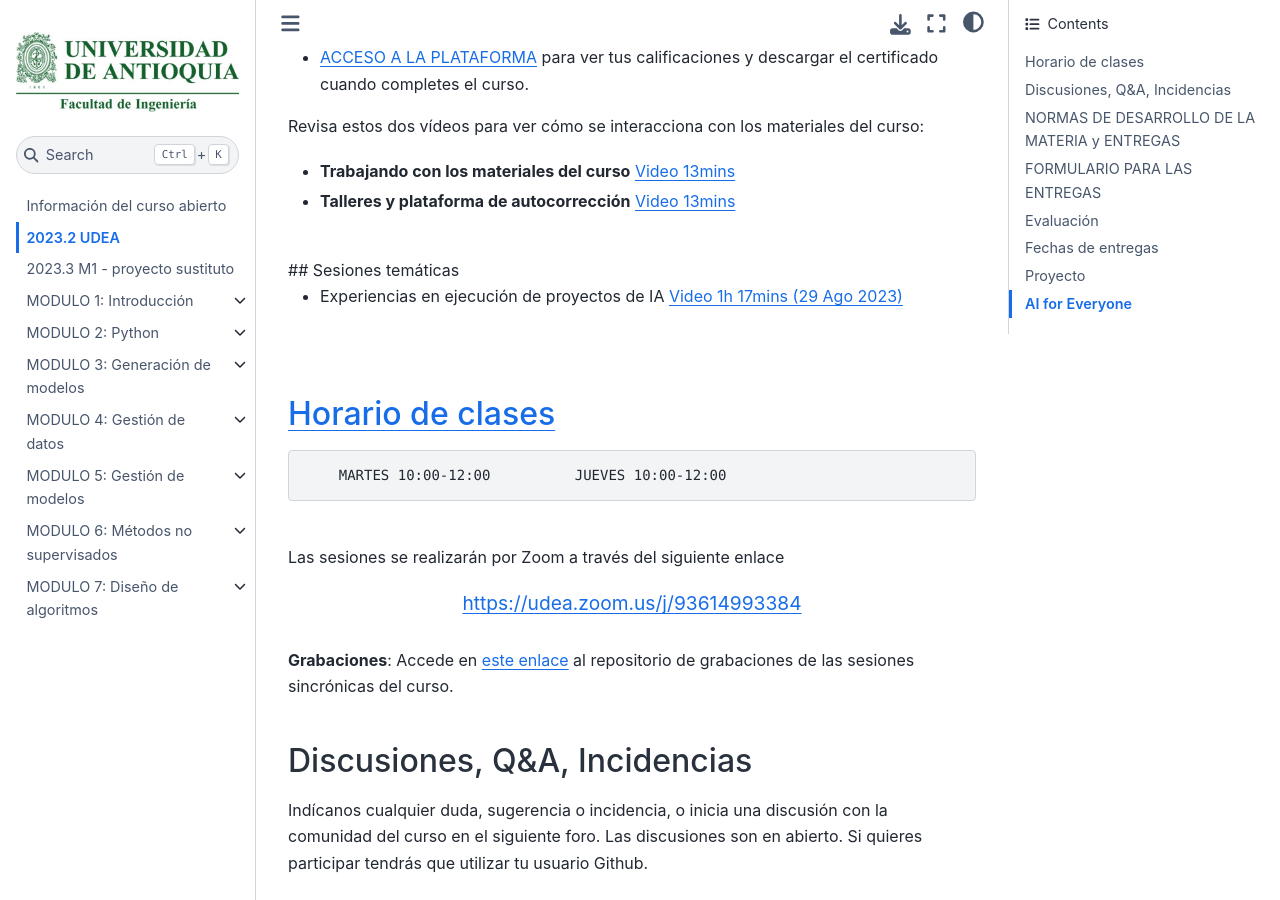
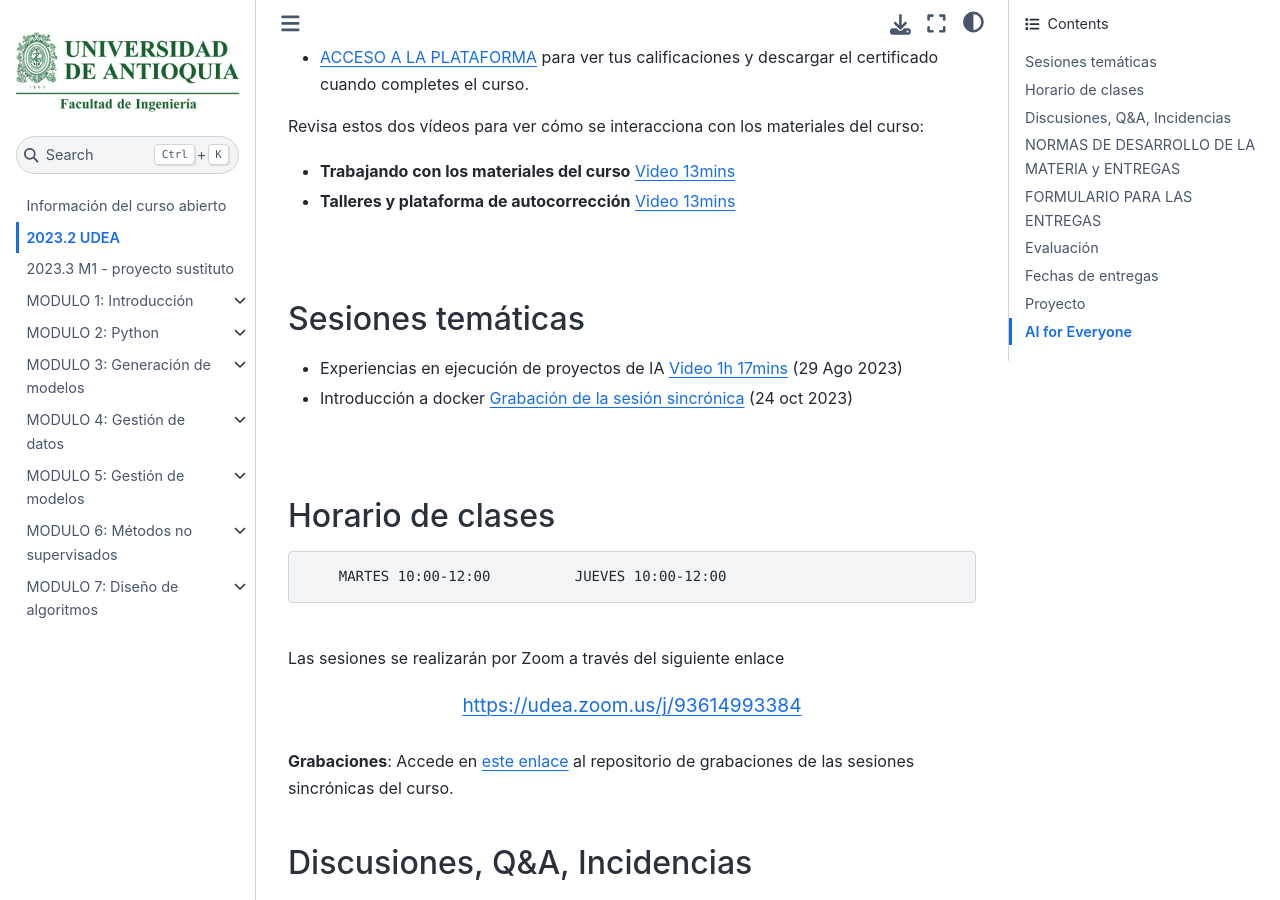
Before and after one commit to rramosp/ai4eng.v1, a Jupyter Book: the page built from content/M00_intro_udea.md, in a window 1280 px wide and 900 px high, scrolled down 658 px. Built offline with Jupyter Book 1.0.4 settings and Sphinx 7.4.7 and the Sphinx Book theme 1.1.4, drawn with Linux system fonts in a browser that asks for light colours; pages that are not in the unit, such as notebooks, are missing from menus.

Commit message:
Update M00_intro_udea.md

```diff
--- a/content/M00_intro_udea.md
+++ b/content/M00_intro_udea.md
@@ -25,9 +25,11 @@
 
 
 <br/>
+
 ## Sesiones temáticas
 
-- Experiencias en ejecución de proyectos de IA <a href='https://www.youtube.com/watch?v=Wpj80tZXZwc'>Video 1h 17mins</href> (29 Ago 2023)
+- Experiencias en ejecución de proyectos de IA <a href='https://www.youtube.com/watch?v=Wpj80tZXZwc'>Video 1h 17mins</a> (29 Ago 2023)
+- Introducción a docker <a href='https://udea.zoom.us/rec/play/vOwql6zvWfFWmYrlEPqAA9noBGTS_LqGCVgiacnwzDMDbWR0OSRSp4C2plW0JfLsGHSDvNbyEPgve7u1.vYoWWj4Lg46AADpt?canPlayFromShare=true&from=my_recording&continueMode=true&componentName=rec-play&originRequestUrl=https%3A%2F%2Fudea.zoom.us%2Frec%2Fshare%2F3uWxP0umRyJRXv-6NexPVtVXjW97-CJxszC6ZQStJ4IbNnYMPes4XWPoZ0pOrWxg.F-GyXrDZgL9aQSnr'>Grabación de la sesión sincrónica</a> (24 oct 2023)
 
 <br/>
 
```
